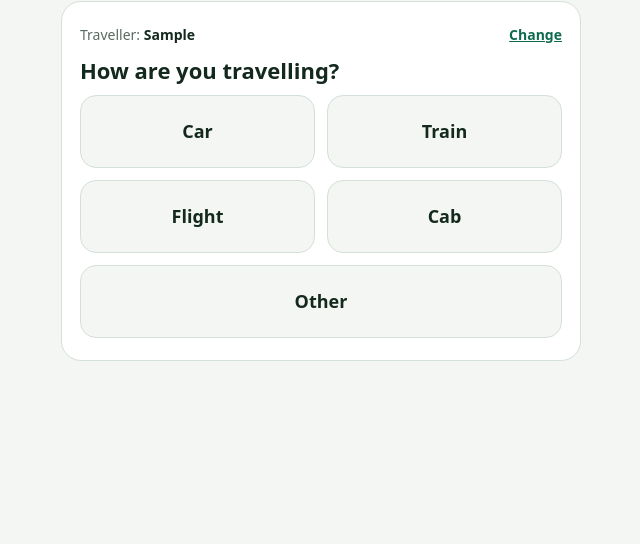
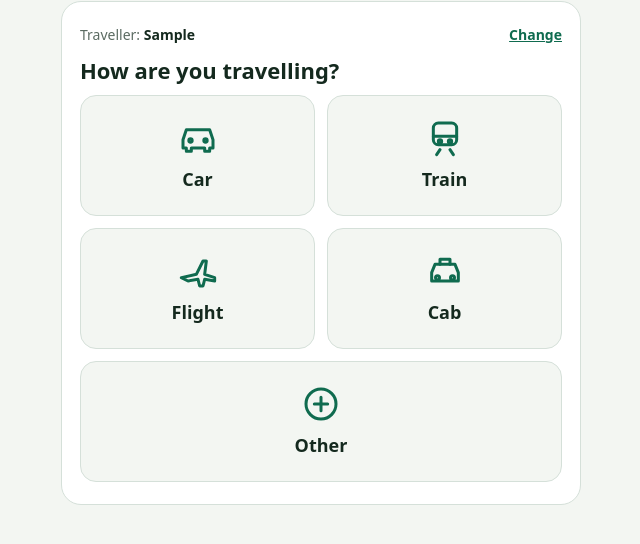
Before and after one commit to ithelpdesk-commits/slps-digital-library, a plain HTML site: page index.html in a window 1280 px wide. Both pictures are taken after typing "Sample" into the empty fields and a click on the button "Continue". Shown: the part 218-762 px from the top of the page, without its empty margins (319-959 px from the left). Drawn offline with Linux system fonts and the light colour scheme.

Commit message:
Travel desk: add icons to car, train, flight, cab and other
Co-Authored-By: Claude Haiku 5.5 <noreply@anthropic.com>
Claude-Session: https://claude.ai/code/session_0171287jMrPaYQwmWz8p29ns

```diff
--- a/index.html
+++ b/index.html
@@ -112,6 +112,8 @@ input:focus-visible, select:focus-visible, textarea:focus-visible, button:focus-
   min-height: 72px;
 }
 .mode:hover, .mode:focus-visible { border-color: var(--accent); }
+.mode { display: flex; flex-direction: column; align-items: center; gap: 8px; }
+.mode svg { width: 40px; height: 40px; fill: none; stroke: var(--accent); stroke-width: 1.8; stroke-linecap: round; stroke-linejoin: round; }
 
 .list { display: grid; gap: 10px; margin-top: 14px; }
 .pick {
@@ -187,11 +189,11 @@ input:focus-visible, select:focus-visible, textarea:focus-visible, button:focus-
     </div>
     <h2>How are you travelling?</h2>
     <div class="modes">
-      <button class="mode" type="button" data-mode="car">Car</button>
-      <button class="mode" type="button" data-mode="train">Train</button>
-      <button class="mode" type="button" data-mode="flight">Flight</button>
-      <button class="mode" type="button" data-mode="cab">Cab</button>
-      <button class="mode" type="button" data-mode="other">Other</button>
+      <button class="mode" type="button" data-mode="car"><svg viewBox="0 0 24 24" aria-hidden="true"><path d="M3 13l2-6h14l2 6v5h-2v2h-3v-2H8v2H5v-2H3z"/><circle cx="7.5" cy="13.5" r="1"/><circle cx="16.5" cy="13.5" r="1"/></svg><span>Car</span></button>
+      <button class="mode" type="button" data-mode="train"><svg viewBox="0 0 24 24" aria-hidden="true"><rect x="5" y="3" width="14" height="13" rx="3"/><path d="M5 11h14M9 19l-2 3M15 19l2 3"/><circle cx="9" cy="14" r="1"/><circle cx="15" cy="14" r="1"/></svg><span>Train</span></button>
+      <button class="mode" type="button" data-mode="flight"><svg viewBox="0 0 24 24" aria-hidden="true"><path d="M2 16l9-2 4-8h2l-1 8 6 2v2l-6-1-1 4h-2l-1-4-6 1z"/></svg><span>Flight</span></button>
+      <button class="mode" type="button" data-mode="cab"><svg viewBox="0 0 24 24" aria-hidden="true"><path d="M4 13l2-5h12l2 5v5H4z"/><path d="M9 8V5h6v3"/><circle cx="7.5" cy="16" r="1.2"/><circle cx="16.5" cy="16" r="1.2"/></svg><span>Cab</span></button>
+      <button class="mode" type="button" data-mode="other"><svg viewBox="0 0 24 24" aria-hidden="true"><circle cx="12" cy="12" r="9"/><path d="M12 8v8M8 12h8"/></svg><span>Other</span></button>
     </div>
   </section>
 
```
